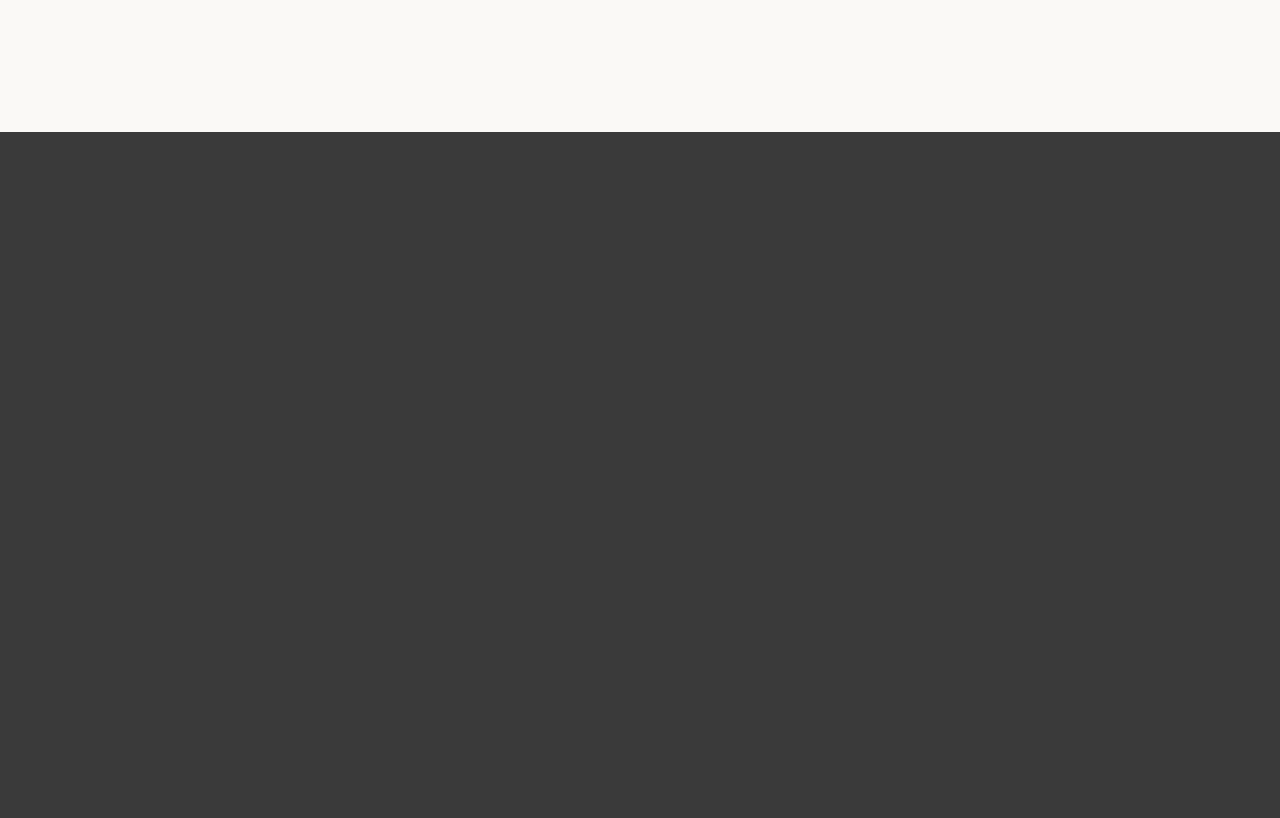
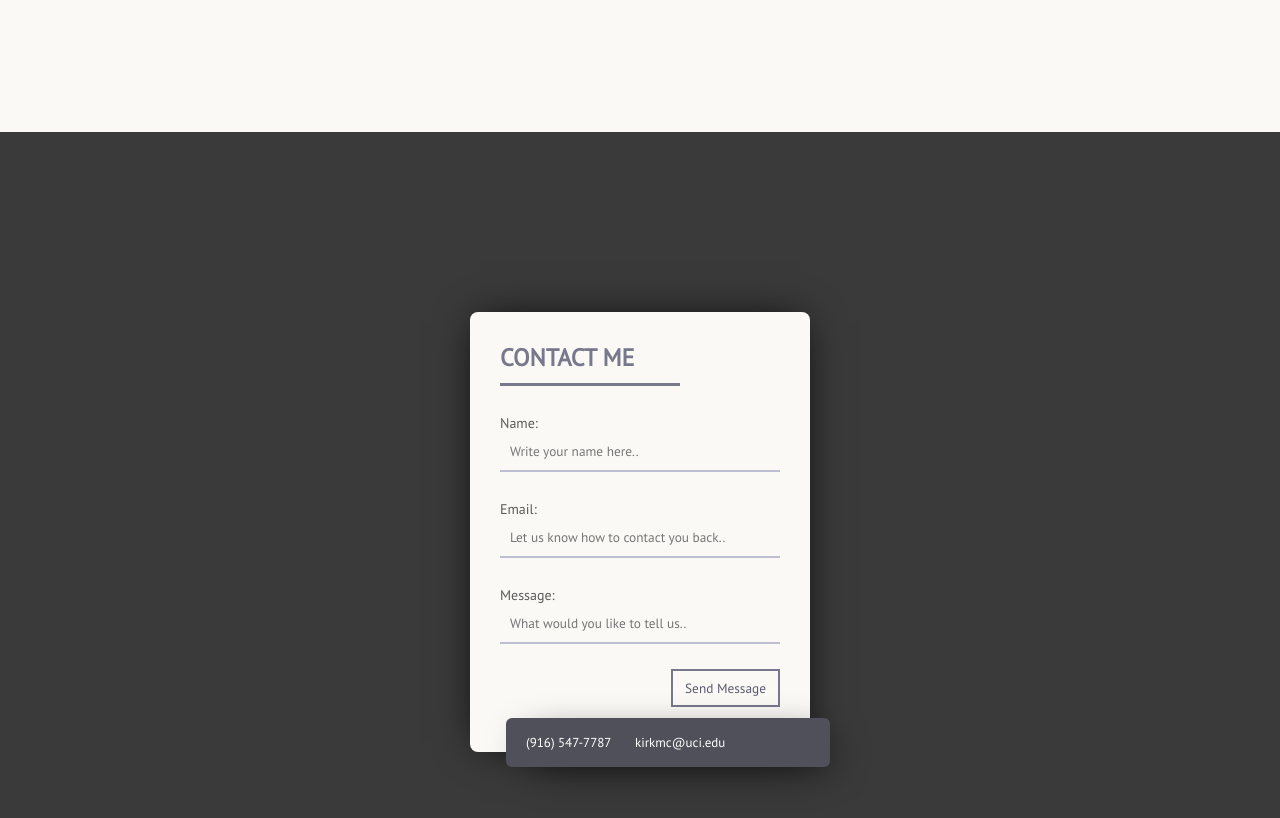
Before and after one commit to Michael-C-Kirk/PersonalWebsite, a React (Create React App) app in the folder my-app/: page / in a window 1280 px wide. Shown: the part 1080-1898 px from the top of the page. Built offline with nearby package versions, Linux system fonts and the light colour scheme.

Commit message:
Added contact me card static rendition

```diff
--- a/my-app/src/components/Contact.js
+++ b/my-app/src/components/Contact.js
@@ -1,7 +1,19 @@
 function Contact() {
     return (
         <div className="contact">
-
+            <div className="contact-card">
+                <form className="contact-form">
+                    <h2>CONTACT ME</h2>
+                    <p type="Name:"><input placeholder="Write your name here.."></input></p>
+                    <p type="Email:"><input placeholder="Let us know how to contact you back.."></input></p>
+                    <p type="Message:"><input placeholder="What would you like to tell us.."></input></p>
+                    <button>Send Message</button>
+                    <div>
+                        <span class="fa fa-phone"></span>(916) 547-7787
+                        <span class="fa fa-envelope-o"></span> kirkmc@uci.edu
+                    </div>
+                </form>
+            </div>
         </div>
     );
 }
--- a/my-app/src/index.css
+++ b/my-app/src/index.css
@@ -253,8 +253,91 @@ li {
 .contact {
   background-color: #3a3a3a;
   display: flex;
+  justify-content: center;
+  align-items: center;
   height: 100vh;
   width: 100%;
+}
+
+.contact-card {}
+
+.contact-form {
+  width: 340px;
+  height: 440px;
+  background: var(--offwhite);
+  border-radius: 8px;
+  box-shadow: 0 0 40px -10px #000;
+  margin: calc(50vh - 220px) auto;
+  padding: 20px 30px;
+  max-width: calc(100vw - 40px);
+  box-sizing: border-box;
+  position: relative
+}
+
+.contact-form h2 {
+  margin: 10px 0;
+  padding-bottom: 10px;
+  width: 180px;
+  color: #78788c;
+  border-bottom: 3px solid #78788c
+}
+
+.contact-form input {
+  width: 100%;
+  padding: 10px;
+  box-sizing: border-box;
+  background: none;
+  outline: none;
+  resize: none;
+  border: 0;
+  transition: all .3s;
+  border-bottom: 2px solid #bebed2
+}
+
+.contact-form input:focus {
+  border-bottom: 2px solid #78788c
+}
+
+.contact-form p::before {
+  content: attr(type);
+  display: block;
+  margin: 28px 0 0;
+  font-size: 14px;
+  color: #5a5a5a
+}
+
+.contact-form button {
+  float: right;
+  padding: 8px 12px;
+  margin: 25px 0 0;
+  border: 2px solid #78788c;
+  background: 0;
+  color: #5a5a6e;
+  cursor: pointer;
+  transition: all .3s
+}
+
+.contact-form button:hover {
+  background: #78788c;
+  color: #fff
+}
+
+.contact-form div {
+  content: 'Hi';
+  position: absolute;
+  bottom: -15px;
+  right: -20px;
+  background: #50505a;
+  color: #fff;
+  width: 320px;
+  padding: 16px 4px 16px 0;
+  border-radius: 6px;
+  font-size: 13px;
+  box-shadow: 10px 10px 40px -14px #000
+}
+
+.contact-form span {
+  margin: 0 5px 0 15px
 }
 
 .contact .greeting {
```
